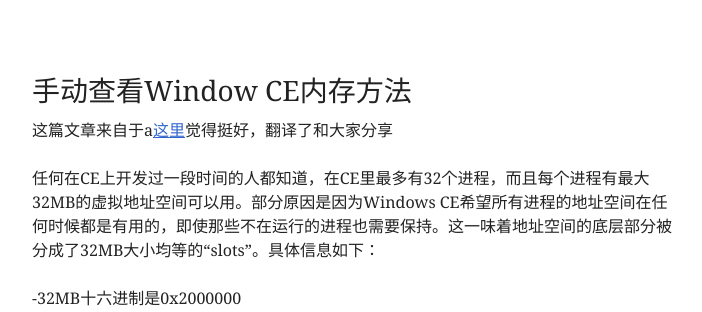
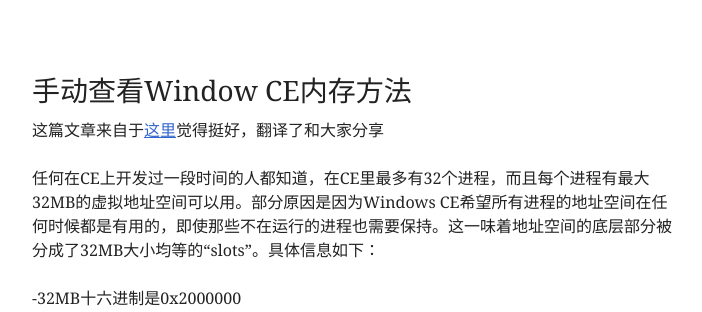
Before and after one commit to since1q80/me, a Jekyll site: the page built from _posts/2013-01-06-debug-wince.html, in a window 1280 px wide and 900 px high. Shown: the top 312 px of the window, without its empty margins (288-990 px from the left). Built offline with Jekyll 4.4.1, drawn with Linux system fonts in a browser that asks for light colours; Markdown is read by kramdown in place of the engine named in the settings.

```diff
--- a/_posts/2013-01-06-debug-wince.html
+++ b/_posts/2013-01-06-debug-wince.html
@@ -3,7 +3,7 @@ layout: post
 title: 手动查看Window CE内存方法
 ---
 <h2>{{ page.title }}</h2>
-<p>这篇文章来自于a<a href="http://blogs.msdn.com/b/sloh/archive/2005/02/25/380475.aspx">这里</a>觉得挺好，翻译了和大家分享</p>
+<p>这篇文章来自于<a href="http://blogs.msdn.com/b/sloh/archive/2005/02/25/380475.aspx">这里</a>觉得挺好，翻译了和大家分享</p>
 <p>任何在CE上开发过一段时间的人都知道，在CE里最多有32个进程，而且每个进程有最大32MB的虚拟地址空间可以用。部分原因是因为Windows CE希望所有进程的地址空间在任何时候都是有用的，即使那些不在运行的进程也需要保持。这一味着地址空间的底层部分被分成了32MB大小均等的“slots”。具体信息如下：</p>
 <p>-32MB十六进制是0x2000000</p>
 <p>-Slot 0 是0x00000000到0x01FFFFFF</p>
```
